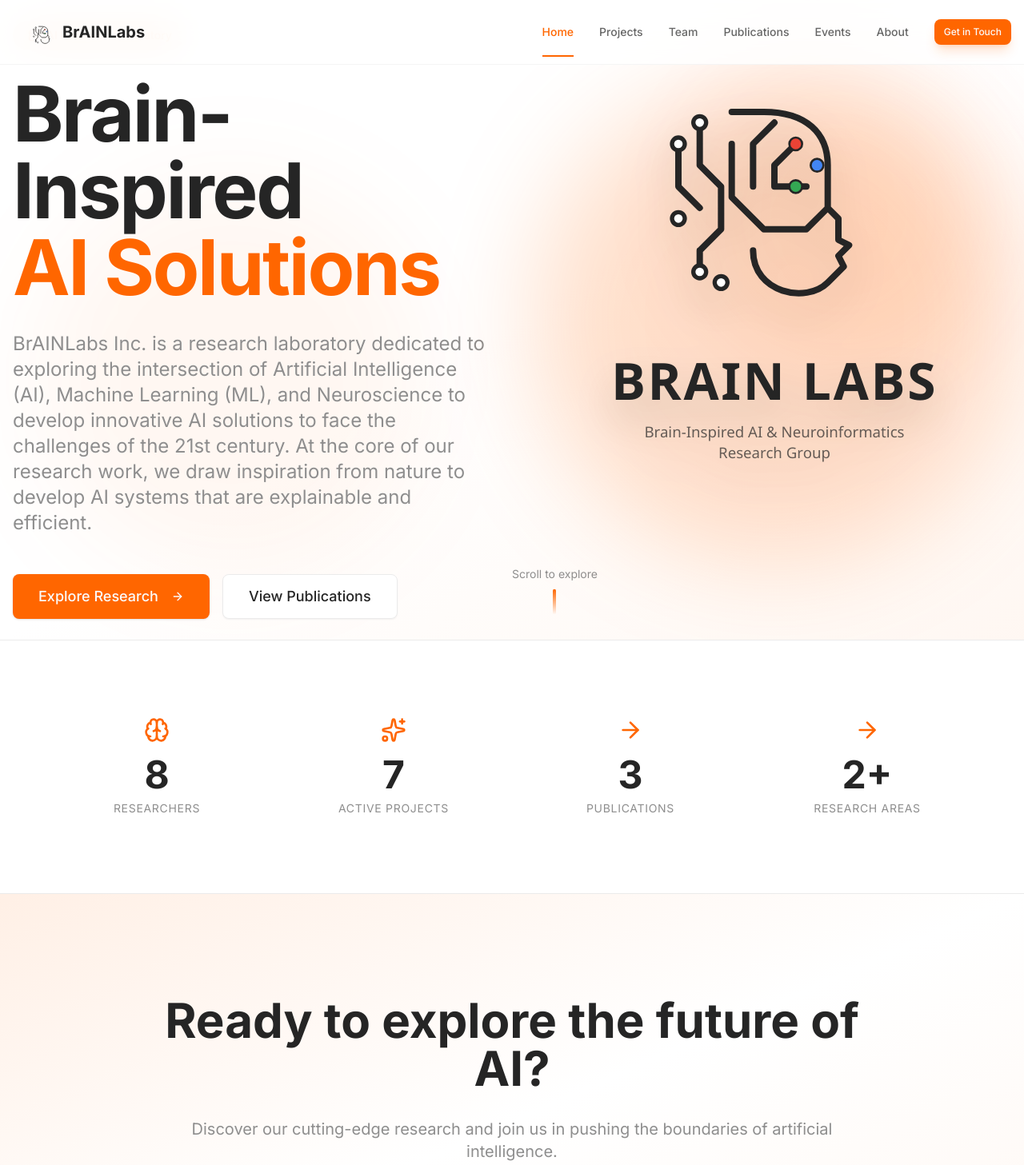
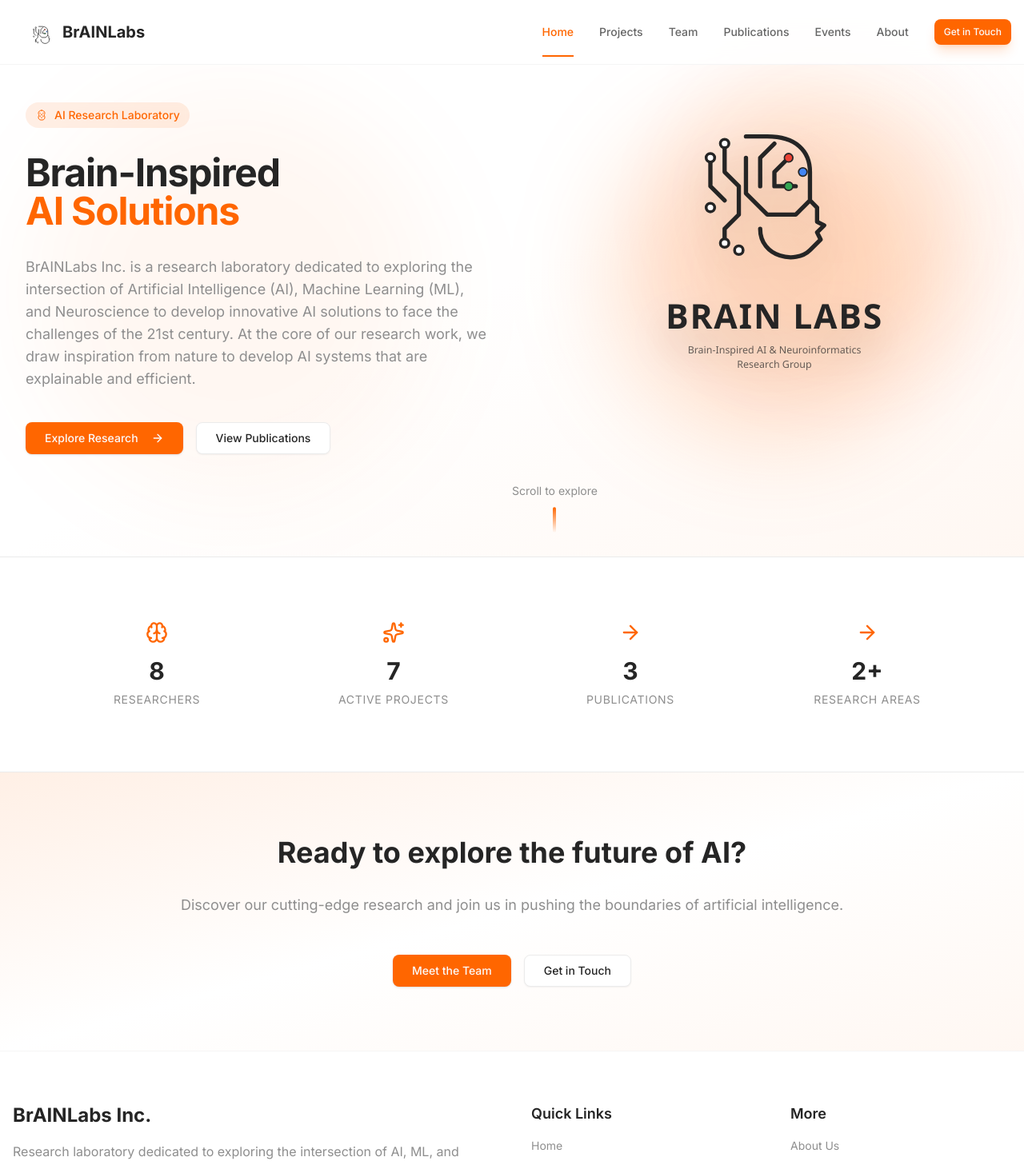
Before and after one commit to HasithaErandika/BrAINLabsInc, a React (Vite) app: page / in a window 1280 px wide. Shown: the top 1457 px of the page at 80% size. Built offline with nearby package versions, Linux system fonts and the light colour scheme.

Commit message:
updated home page (ui)

```diff
--- a/src/pages/Home.tsx
+++ b/src/pages/Home.tsx
@@ -10,7 +10,7 @@ export const Home = () => {
     return (
         <div className="relative">
             {/* Hero Section */}
-            <section className="relative min-h-screen flex items-center justify-center overflow-hidden">
+            <section className="relative py-24 md:py-32 overflow-hidden">
                 {/* Premium Background */}
                 <div className="absolute inset-0 bg-gradient-to-br from-background via-background to-primary/5" />
 
@@ -19,37 +19,37 @@ export const Home = () => {
                 <div className="absolute bottom-20 left-10 w-[500px] h-[500px] bg-primary/5 rounded-full blur-3xl" />
 
                 <div className="container mx-auto px-4 relative z-10">
-                    <div className="grid lg:grid-cols-2 gap-16 items-center">
+                    <div className="grid lg:grid-cols-2 gap-12 lg:gap-16 items-start">
                         {/* Content - Apple-style large typography */}
                         <motion.div
                             initial={{ opacity: 0, y: 40 }}
                             animate={{ opacity: 1, y: 0 }}
                             transition={{ duration: 0.8, ease: [0.6, 0.05, 0.01, 0.9] }}
-                            className="space-y-8"
+                            className="space-y-6 md:space-y-8 lg:pl-4"
                         >
-                            <div className="inline-flex items-center gap-2 bg-primary/10 text-primary px-4 py-2 rounded-full backdrop-blur-sm">
-                                <NeuralBrainIcon size={18} />
-                                <span className="text-sm font-medium">AI Research Laboratory</span>
+                            <div className="inline-flex items-center gap-2 bg-primary/10 text-primary px-3 py-1.5 rounded-full backdrop-blur-sm">
+                                <NeuralBrainIcon size={16} />
+                                <span className="text-xs md:text-sm font-medium">AI Research Laboratory</span>
                             </div>
 
-                            <h1 className="text-6xl md:text-7xl lg:text-8xl font-bold leading-[1.1] tracking-tight">
+                            <h1 className="text-3xl md:text-4xl lg:text-5xl font-bold leading-[1.1] tracking-tight">
                                 <span className="block">Brain-Inspired</span>
                                 <span className="block text-primary">AI Solutions</span>
                             </h1>
 
-                            <p className="text-xl md:text-2xl text-muted-foreground leading-relaxed max-w-2xl">
+                            <p className="text-base md:text-lg text-muted-foreground leading-relaxed max-w-2xl">
                                 {intro.description}
                             </p>
 
-                            <div className="flex flex-col sm:flex-row gap-4 pt-4">
+                            <div className="flex flex-col sm:flex-row gap-4 pt-2">
                                 <Link to="/projects">
-                                    <Button size="lg" className="bg-primary hover:bg-primary/90 group text-lg px-8 h-14">
+                                    <Button size="default" className="bg-primary hover:bg-primary/90 group text-sm px-6 h-10">
                                         Explore Research
-                                        <ArrowRight className="ml-2 group-hover:translate-x-1 transition-transform" size={20} />
+                                        <ArrowRight className="ml-2 group-hover:translate-x-1 transition-transform" size={16} />
                                     </Button>
                                 </Link>
                                 <Link to="/publications">
-                                    <Button size="lg" variant="outline" className="text-lg px-8 h-14">
+                                    <Button size="default" variant="outline" className="text-sm px-6 h-10">
                                         View Publications
                                     </Button>
                                 </Link>
@@ -61,11 +61,11 @@ export const Home = () => {
                             initial={{ opacity: 0, scale: 0.8 }}
                             animate={{ opacity: 1, scale: 1 }}
                             transition={{ duration: 1, delay: 0.2, ease: [0.6, 0.05, 0.01, 0.9] }}
-                            className="hidden lg:flex justify-center"
+                            className="hidden lg:flex justify-center pt-4"
                         >
                             <div className="relative">
                                 <div className="absolute inset-0 bg-primary/20 blur-3xl rounded-full" />
-                                <BrainLabsLogo width={600} height={600} className="relative drop-shadow-2xl" />
+                                <BrainLabsLogo width={400} height={400} className="relative drop-shadow-2xl" />
                             </div>
                         </motion.div>
                     </div>
@@ -90,7 +90,7 @@ export const Home = () => {
             </section>
 
             {/* Stats Section - Microsoft Fluent inspired */}
-            <section className="py-24 bg-card/50 backdrop-blur-xl border-y border-border">
+            <section className="py-20 bg-card/50 backdrop-blur-xl border-y border-border">
                 <div className="container mx-auto px-4">
                     <div className="grid grid-cols-2 md:grid-cols-4 gap-8 max-w-6xl mx-auto">
                         {[
@@ -107,9 +107,9 @@ export const Home = () => {
                                 transition={{ delay: idx * 0.1, duration: 0.6 }}
                                 className="text-center space-y-2"
                             >
-                                <stat.icon className="mx-auto text-primary mb-4" size={32} />
-                                <div className="text-5xl font-bold">{stat.value}</div>
-                                <div className="text-sm text-muted-foreground uppercase tracking-wider">{stat.label}</div>
+                                <stat.icon className="mx-auto text-primary mb-4" size={28} />
+                                <div className="text-3xl font-bold">{stat.value}</div>
+                                <div className="text-xs md:text-sm text-muted-foreground uppercase tracking-wider">{stat.label}</div>
                             </motion.div>
                         ))}
                     </div>
@@ -117,7 +117,7 @@ export const Home = () => {
             </section>
 
             {/* CTA Section */}
-            <section className="py-32 relative overflow-hidden">
+            <section className="py-20 relative overflow-hidden">
                 <div className="absolute inset-0 bg-gradient-to-br from-primary/10 via-background to-primary/5" />
 
                 <div className="container mx-auto px-4 relative z-10">
@@ -128,20 +128,20 @@ export const Home = () => {
                         transition={{ duration: 0.8 }}
                         className="max-w-4xl mx-auto text-center space-y-8"
                     >
-                        <h2 className="text-5xl md:text-6xl font-bold leading-tight">
+                        <h2 className="text-2xl md:text-3xl lg:text-4xl font-bold leading-tight">
                             Ready to explore the future of AI?
                         </h2>
-                        <p className="text-xl text-muted-foreground">
+                        <p className="text-lg text-muted-foreground">
                             Discover our cutting-edge research and join us in pushing the boundaries of artificial intelligence.
                         </p>
                         <div className="flex flex-col sm:flex-row gap-4 justify-center pt-4">
                             <Link to="/team">
-                                <Button size="lg" className="bg-primary hover:bg-primary/90 text-lg px-8 h-14">
+                                <Button size="default" className="bg-primary hover:bg-primary/90 text-sm px-6 h-10">
                                     Meet the Team
                                 </Button>
                             </Link>
                             <Link to="/contact">
-                                <Button size="lg" variant="outline" className="text-lg px-8 h-14">
+                                <Button size="default" variant="outline" className="text-sm px-6 h-10">
                                     Get in Touch
                                 </Button>
                             </Link>
```
